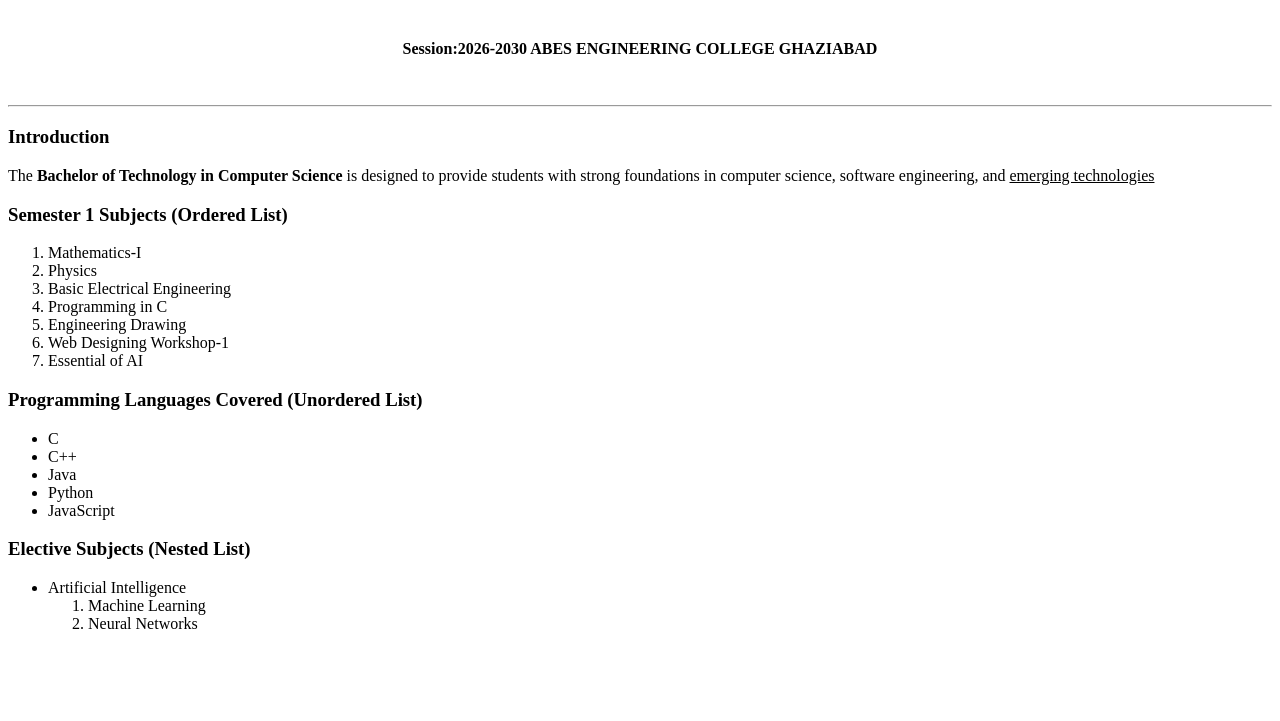
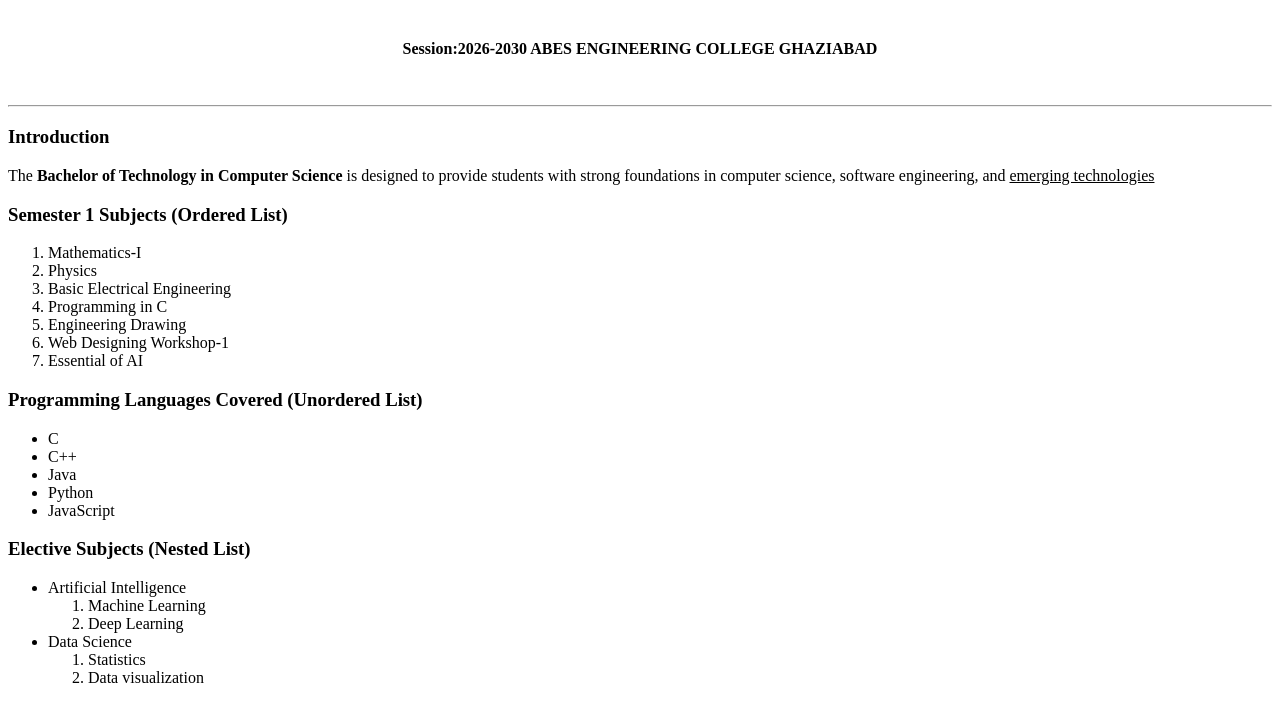
Before and after one commit to MUDITNAYAK/WDW_0407, a plain HTML site: page EXPERIMENT1.html in a window 1280 px wide. Shown: the part 79-800 px from the top of the page. Drawn offline with Linux system fonts and the light colour scheme.

Commit message:
9th commit

```diff
--- a/EXPERIMENT1.html
+++ b/EXPERIMENT1.html
@@ -35,10 +35,15 @@ strong foundations in computer science, software engineering, and <u>emerging te
         <li>Artificial Intelligence
             <ol>
                 <li>Machine Learning</li>
-                <li>Neural Networks</li>
+                <li>Deep Learning</li>
+            </ol>
+        </li>
+        <li>Data Science
+            <ol>
+                <li>Statistics</li>
+                <li>Data visualization</li>
             </ol>
         </li>
     </ul>
-    </ul>
 </body>
 </html>
```
